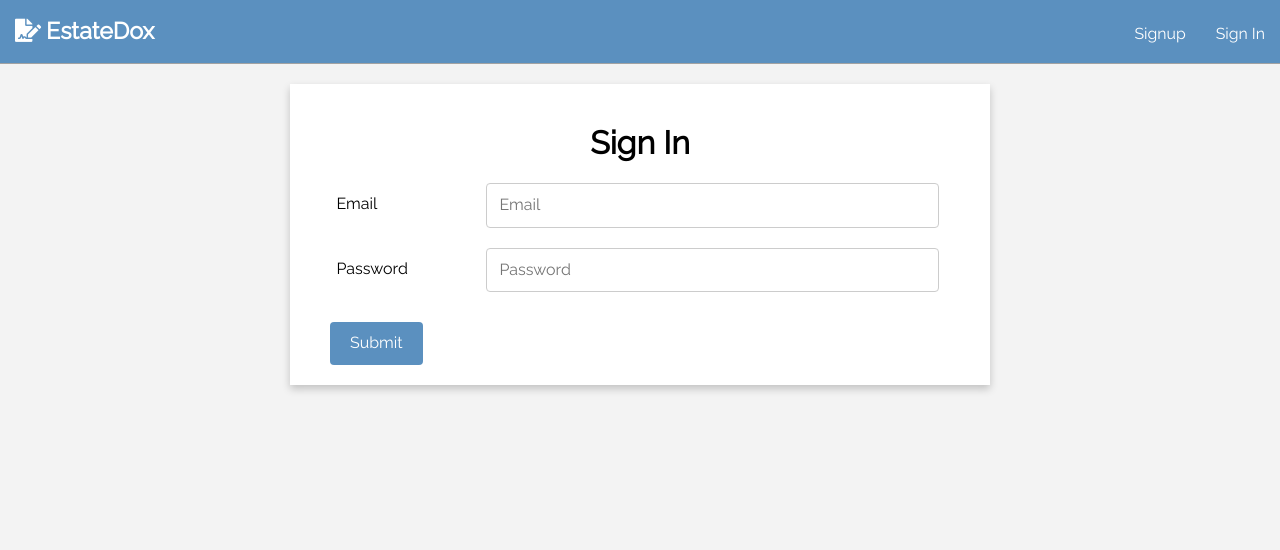
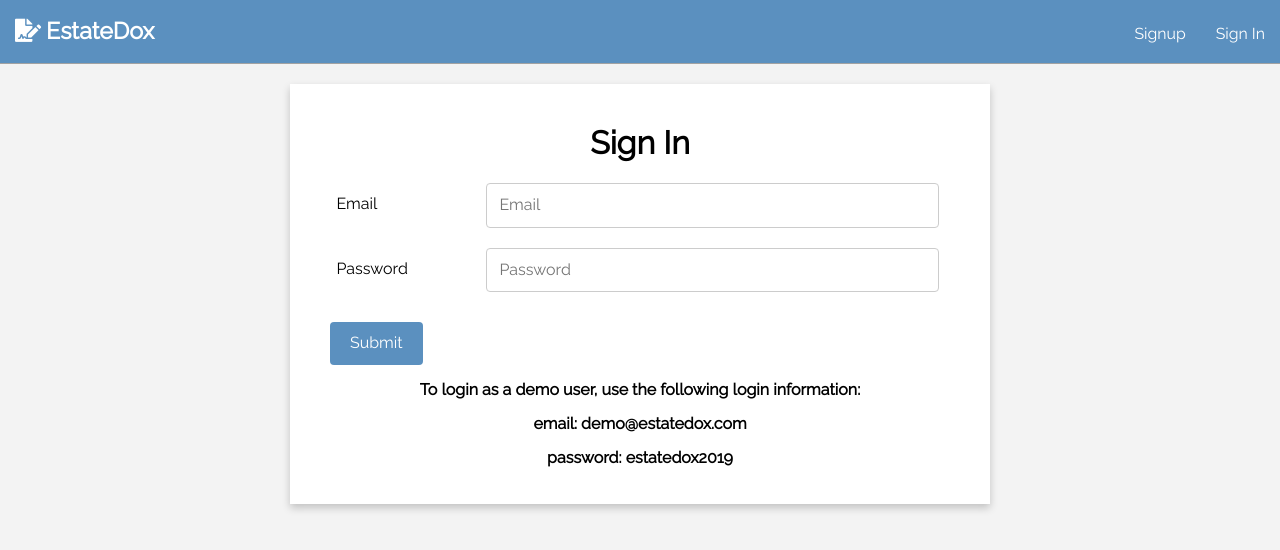
Before and after one commit to jbvance/thinkful-react-capstone-client, a React (Create React App) app: page /signin in a window 1280 px wide. Shown: the top 550 px of the page. Built offline with nearby package versions, Linux system fonts and the light colour scheme; no server answers.

Commit message:
add demo user info to login

```diff
--- a/src/components/auth/auth-form.js
+++ b/src/components/auth/auth-form.js
@@ -49,6 +49,11 @@ export class AuthForm extends Component {
                             <button className="btn btn-submit btn-login">{this.props.buttonText}</button>
                         </div>
                     </div>
+                    <div style={{textAlign: 'center', fontWeight: 'bold'}}>
+                        <p>To login as a demo user, use the following login information: </p>
+                        <p>email: demo@estatedox.com</p>
+                        <p>password: estatedox2019</p>
+                    </div>
                 </form>
             </div>
         );
```
